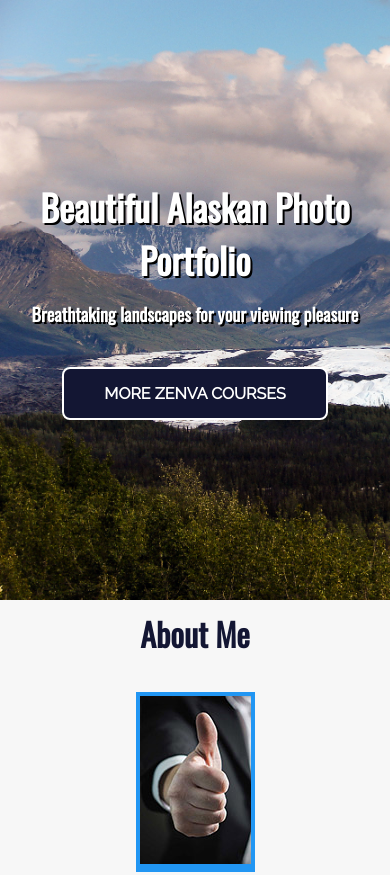
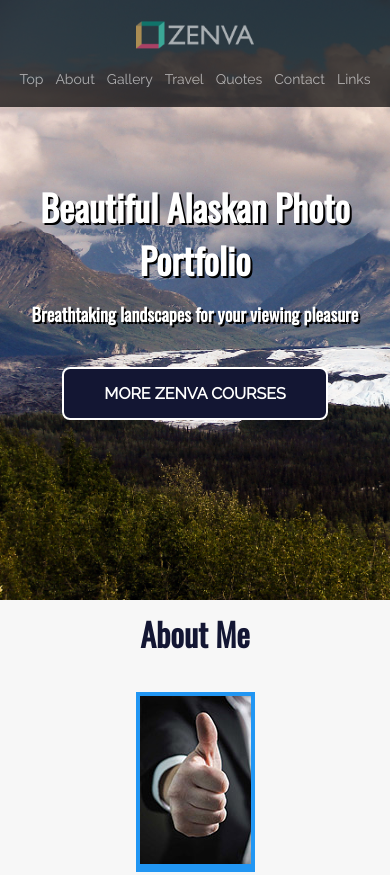
Before and after one commit to kouski/Alaska, a plain HTML site: page index.html in a window 390 px wide. Shown: the top 875 px of the page. Drawn offline with nearby package versions, Linux system fonts and the light colour scheme.

Commit message:
Creación navbar y correccion formulario

```diff
--- a/index.html
+++ b/index.html
@@ -12,14 +12,106 @@
     <link href="https://fonts.googleapis.com/css2?family=Oswald&family=Raleway&display=swap" rel="stylesheet">
     <script src="https://use.fontawesome.com/103eeb5a53.js"></script>
     <link rel="stylesheet" href="styles.css">
+    <script src="http://ajax.googleapis.com/ajax/libs/jquery/1.8/jquery.min.js"></script>
     <style>
+        header {
+            background-color: rgba(0, 0, 0, .7);
+            position: fixed;
+            z-index: 10;
+            top: 0;
+            left: 0;
+            width: 100%;
+            color: #fff;
+            padding: 35px 100px 20px;
 
+            display: flex;
+            justify-content: space-around;
+            align-items: center;
+
+
+        }
+
+        header a{
+            text-decoration: none;
+            color: #fff;
+            opacity: .6;
+            cursor: pointer;
+
+        }
+
+        header a:hover{
+            opacity: 1;
+
+        }
+
+        header nav ul{
+            font-size: 14px;
+            display: flex;
+            flex-direction: row;
+            justify-content: flex-end;
+
+        }
+
+        header nav li{
+            margin: 0 6px;
+        }
+
+        header nav li:first-child{
+            margin-left: 0;
+        }
+
+        header nav li:last-child{
+            margin-right: 0;
+
+        }
+
+
+
+
+        @media(max-width: 1000px){
+            header{
+                text-align: center;
+                flex-direction: column;
+                padding: 20px 50px;
+            }
+
+            header img{
+                width: 75%;
+            }
+
+            header nav{
+                justify-content: space-around;
+            }
+
+            header h2{
+                margin-bottom: 15px;
+
+            }
+        }
 
 
     </style>
 </head>
 
 <body id="top">
+    <header>
+<h2><a href="#" target="_blank"><img src="img/logo.png" alt="logo"></a></h2>
+        <nav>
+            <ul>
+                <li><a href="#top">Top</a></li>
+                <li><a href="#about">About</a></li>
+                <li><a href="#gallery">Gallery</a></li>
+                <li><a href="#getting-around">Travel</a></li>
+                <li><a href="#famous-quotes">Quotes</a></li>
+                <li><a href="#contact">Contact</a></li>
+                <li><a href="#social-media">Links</a></li>
+            </ul>
+        </nav>
+
+
+    </header>
+    <!--**********************************************-->
+
     <div id="hero">
 
         <div class="background-image"></div>
@@ -134,8 +226,9 @@
     </div>
     <!--**********************************************-->
     <div id="contact-form">
+        <iframe
         <iframe src="https://docs.google.com/forms/d/e/1FAIpQLSeqONXmysTdUSytaNOqejHqibtE6VCY9A4lyg3OUKX1-RakSw/viewform?embedded=true"
-        width="100%" height="947" frameborder="0" marginheight="0" marginwidth="0">Cargando…</iframe>
+        width="100%" height="1250" frameborder="0" marginheight="0" marginwidth="0">Cargando…</iframe>
     </div>
 
 
@@ -154,6 +247,22 @@
         <p>&ldquo;Tell me and I forget, teach me and I may remember, involve me and I learn.&rdquo; &mdash;Benjamin
             Franklin</p>
     </footer>
+    <script type="text/javascript">
+        $(document).ready(function () {
+            $('a[href^="#"]').on('click', function (e) {
+                e.preventDefault();
+
+                var target = this.hash;
+                var $target = $(target);
+
+                $('html, body').stop().animate({
+                    'scrollTop': $target.offset().top-100
+                }, 900, 'swing', function () {
+                    window.location.hash = target-100;
+                });
+            });
+        });
+    </script>
 </body>
 
 </html>
```
